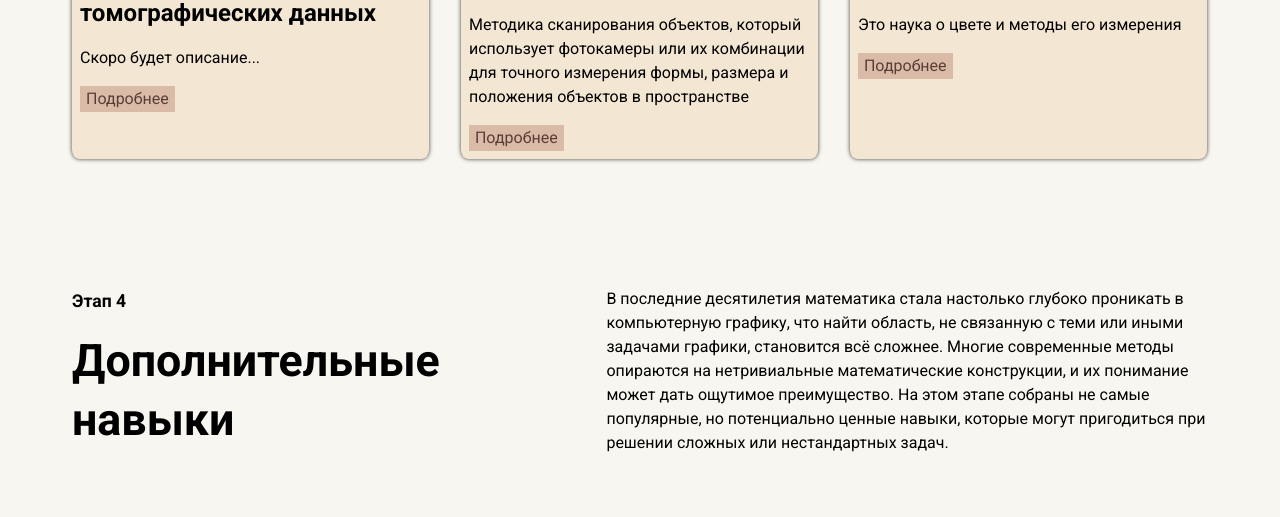
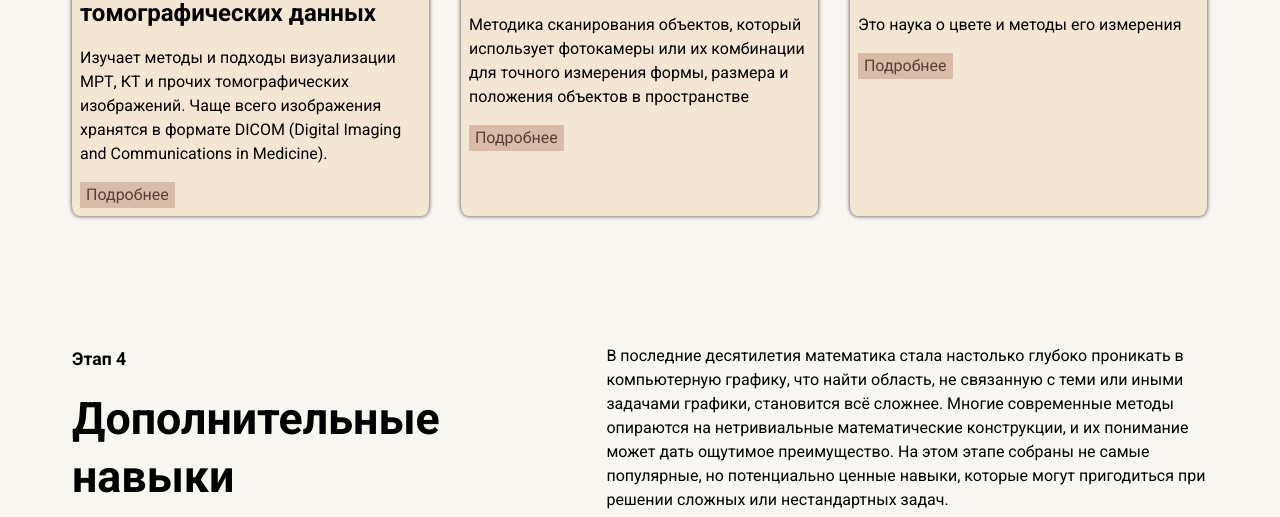
Before and after one commit to slupok/Computer-Graphics-Roadmap, an Astro site: page / in a window 1280 px wide. Shown: the part 7531-8048 px from the top of the page. Built offline with nearby package versions, Linux system fonts and the light colour scheme; Astro itself is replaced by a stand-in of ours; some packages are replaced by stand-ins of ours.

Commit message:
- добавил описание для обработки том. данных

```diff
--- a/src/content/subjects/tomography.md
+++ b/src/content/subjects/tomography.md
@@ -3,7 +3,7 @@ title: "Обработка и визуализация томографичес
 image: "/resources/subjects/default.png"
 stage: "highly-specialized"
 order: 1
-description: "Скоро будет описание..."
+description: "Изучает методы и подходы визуализации МРТ, КТ и прочих томографических изображений. Чаще всего изображения хранятся в формате DICOM (Digital Imaging and Communications in Medicine)."
 resources:
   - title: "Курсы по основам МРТ"
     description: "Курс ориентирован больше на медицинские аспекты, чем математические."
```
